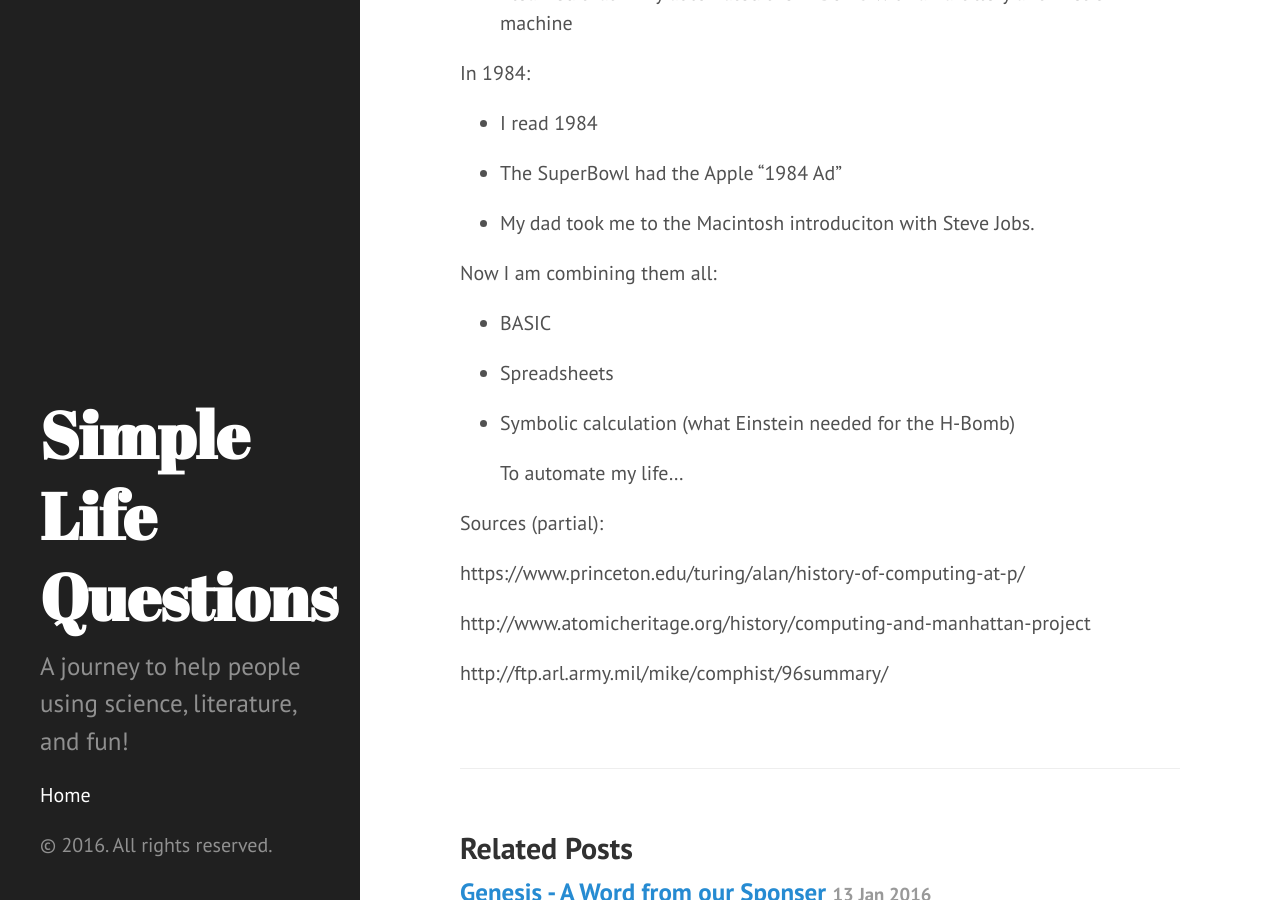
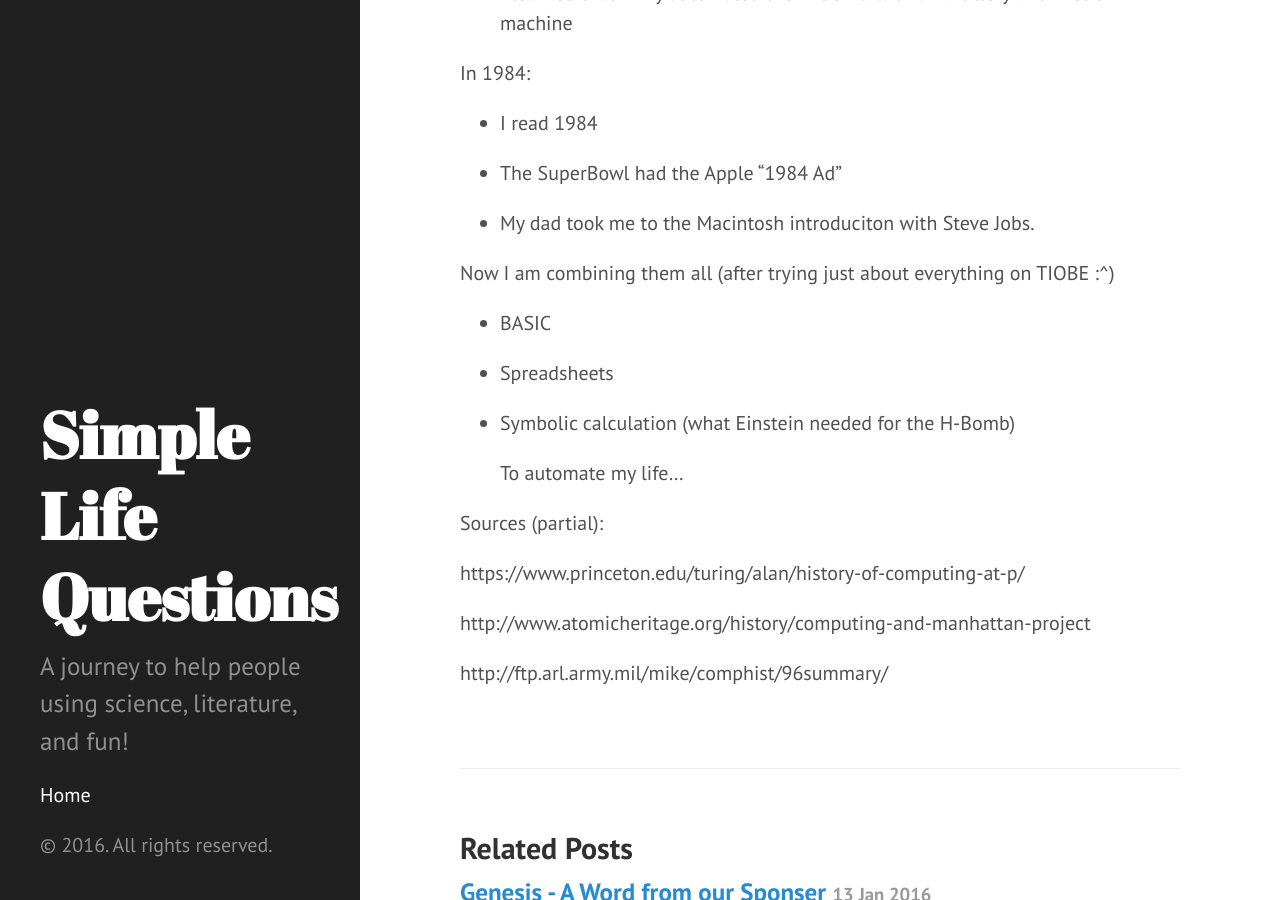
Before and after one commit to DougThompson1976/DougThompson1976.github.io, a Jekyll site: the page built from _posts/2016-01-13-in-the-beginning....markdown, in a window 1280 px wide and 900 px high, scrolled down 382 px. Built offline with Jekyll 4.4.1, drawn with Linux system fonts in a browser that asks for light colours.

Commit message:
Post update: In the Beginning...

```diff
--- a/_posts/2016-01-13-in-the-beginning....markdown
+++ b/_posts/2016-01-13-in-the-beginning....markdown
@@ -12,13 +12,14 @@ In 1983:
 - I learned that Army automated the H-Bomb with an artillery arithmetic machine
 
 In 1984:
+
 - I read 1984
 
 - The SuperBowl had the Apple "1984 Ad"
 
 - My dad took me to the Macintosh introduciton with Steve Jobs.
 
-Now I am combining them all:
+Now I am combining them all (after trying just about everything on TIOBE :^)
 
 - BASIC
 
```
